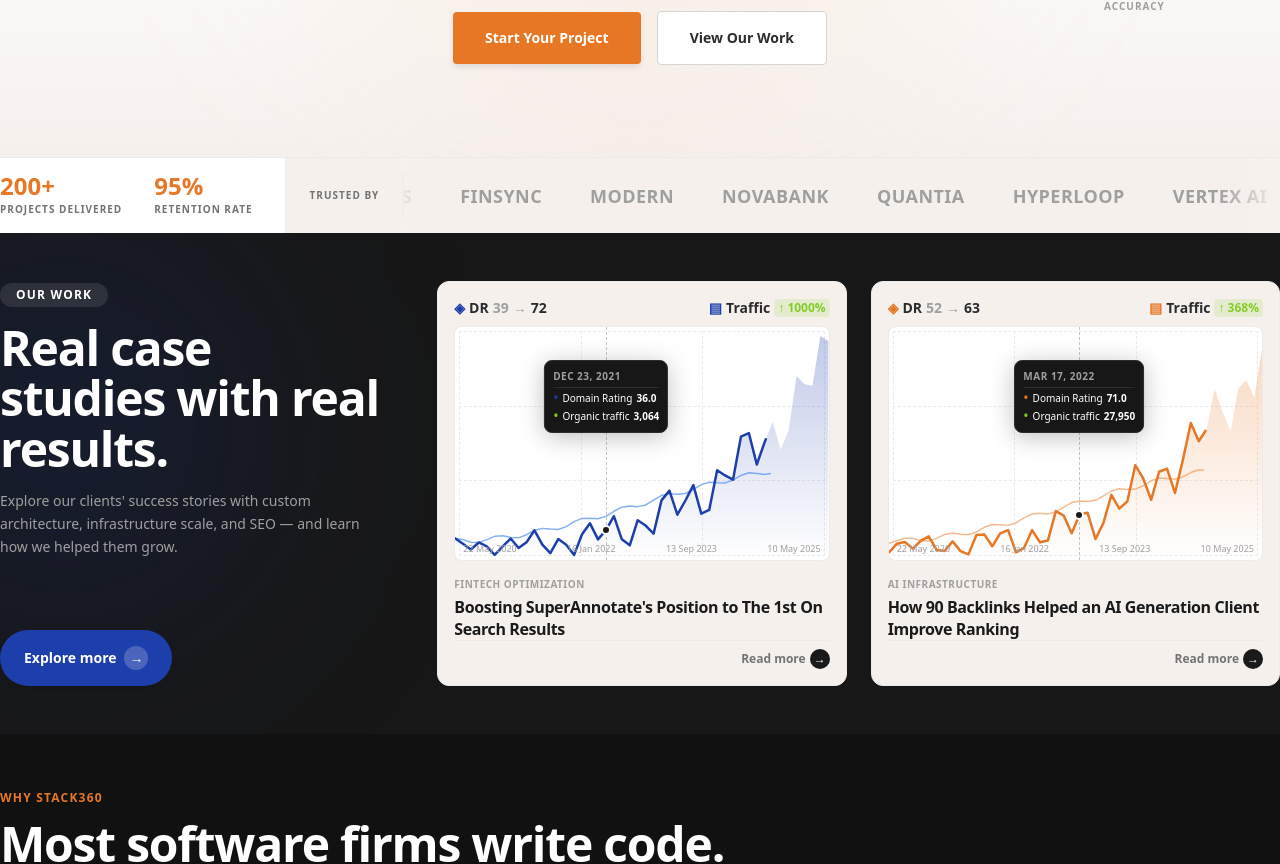
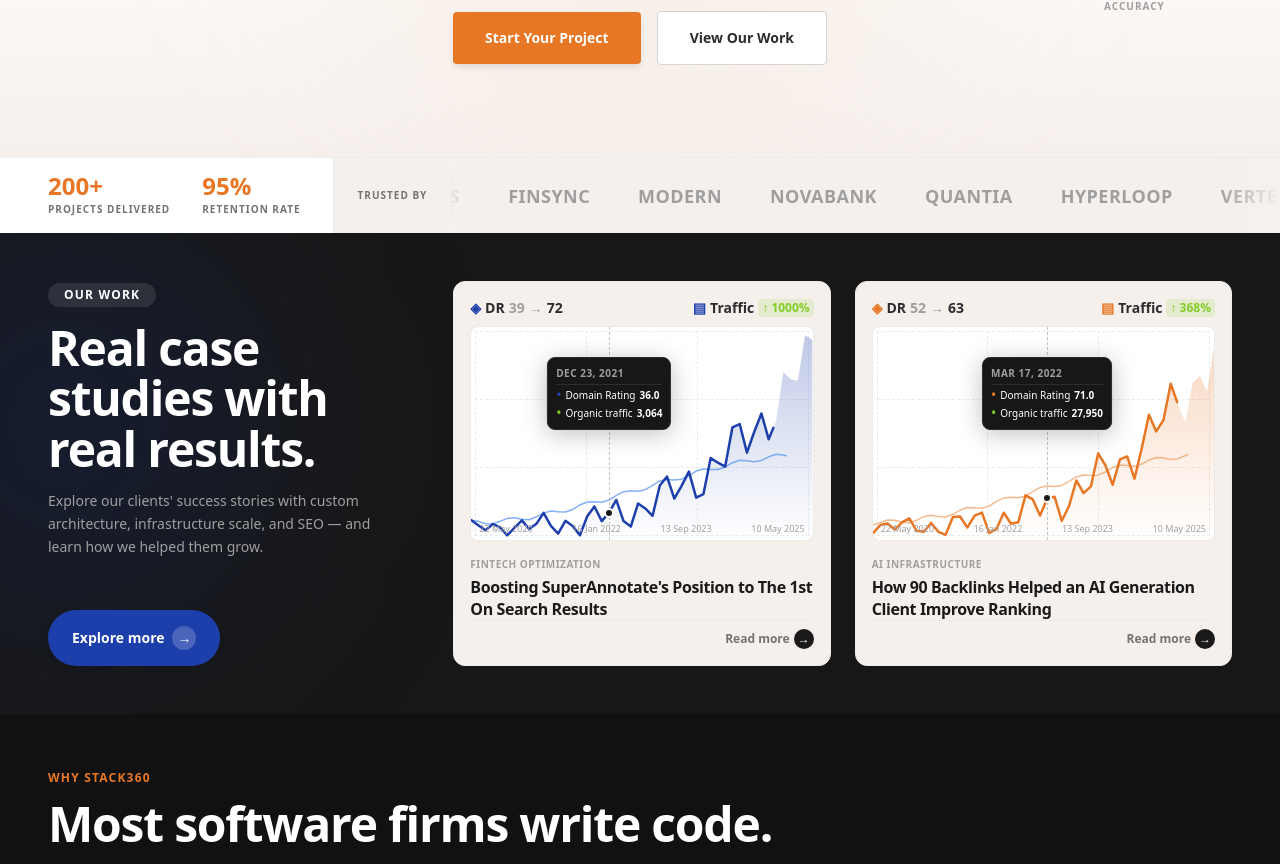
Before and after one commit to levi-dev-stack/stack360-website, a Next.js app: page / in a window 1280 px wide. Shown: the part 552-1416 px from the top of the page. Built offline with nearby package versions, Linux system fonts and the light colour scheme.

Commit message:
feat: updated

```diff
--- a/src/styles/globals.css
+++ b/src/styles/globals.css
@@ -74,6 +74,14 @@
 
   /* Layout */
   --token-container: 80rem;
+  --site-gutter: var(--token-space-lg);
+  --site-gutter-lg: var(--token-space-2xl);
+}
+
+@media (min-width: 1024px) {
+  :root {
+    --site-gutter: var(--site-gutter-lg);
+  }
 }
 
 /* --- Tailwind Core Variable Mapping --- */
@@ -175,3 +183,20 @@
     @apply text-neutral-700 transition-colors duration-200 hover:text-primary;
   }
 }
+
+@layer components {
+  /* Centered page content — matches navbar alignment */
+  .site-container {
+    @apply mx-auto w-full max-w-content px-lg lg:px-2xl;
+  }
+
+  /* Full-width section shell; pair with .site-container for aligned content */
+  .site-section {
+    @apply w-full;
+  }
+
+  /* Align block to container left edge while background bleeds full width */
+  .site-inset-left {
+    padding-left: calc((100vw - min(var(--token-container), 100vw)) / 2 + var(--site-gutter));
+  }
+}
```
